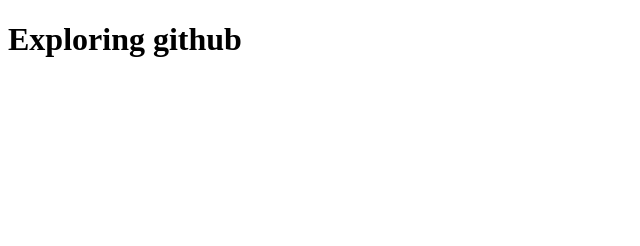
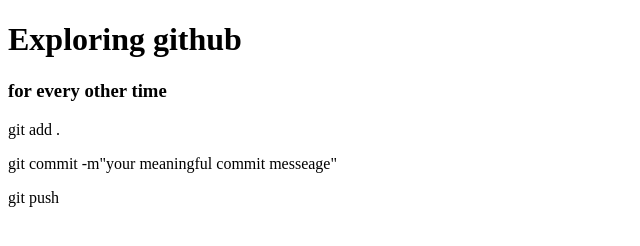
Before and after one commit to mahedihasan83/my-second-github, a plain HTML site: page index.html in a window 1280 px wide. Shown: the whole page, without its empty margins (0-640 px from the left). Drawn offline with Linux system fonts and the light colour scheme.

Commit message:
you added commands to push changes to github

```diff
--- a/index.html
+++ b/index.html
@@ -7,5 +7,11 @@
 </head>
 <body>
     <h1> Exploring github</h1>
+    <div>
+        <h3> for every other time </h3>
+        <p> git add . </p>
+        <p> git commit -m"your meaningful commit messeage"</p>
+        <p> git push</p>
+    </div>
 </body>
 </html>
```
